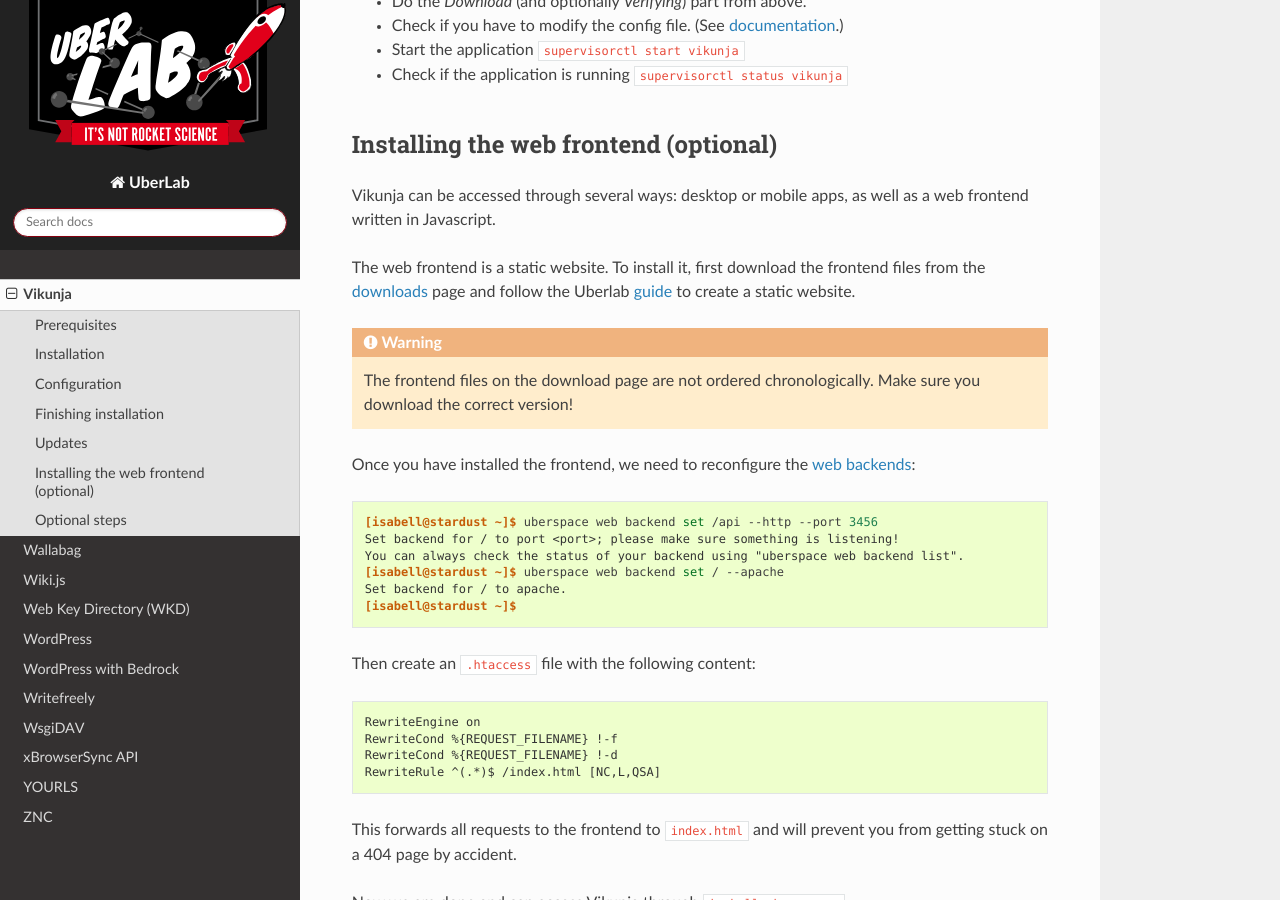
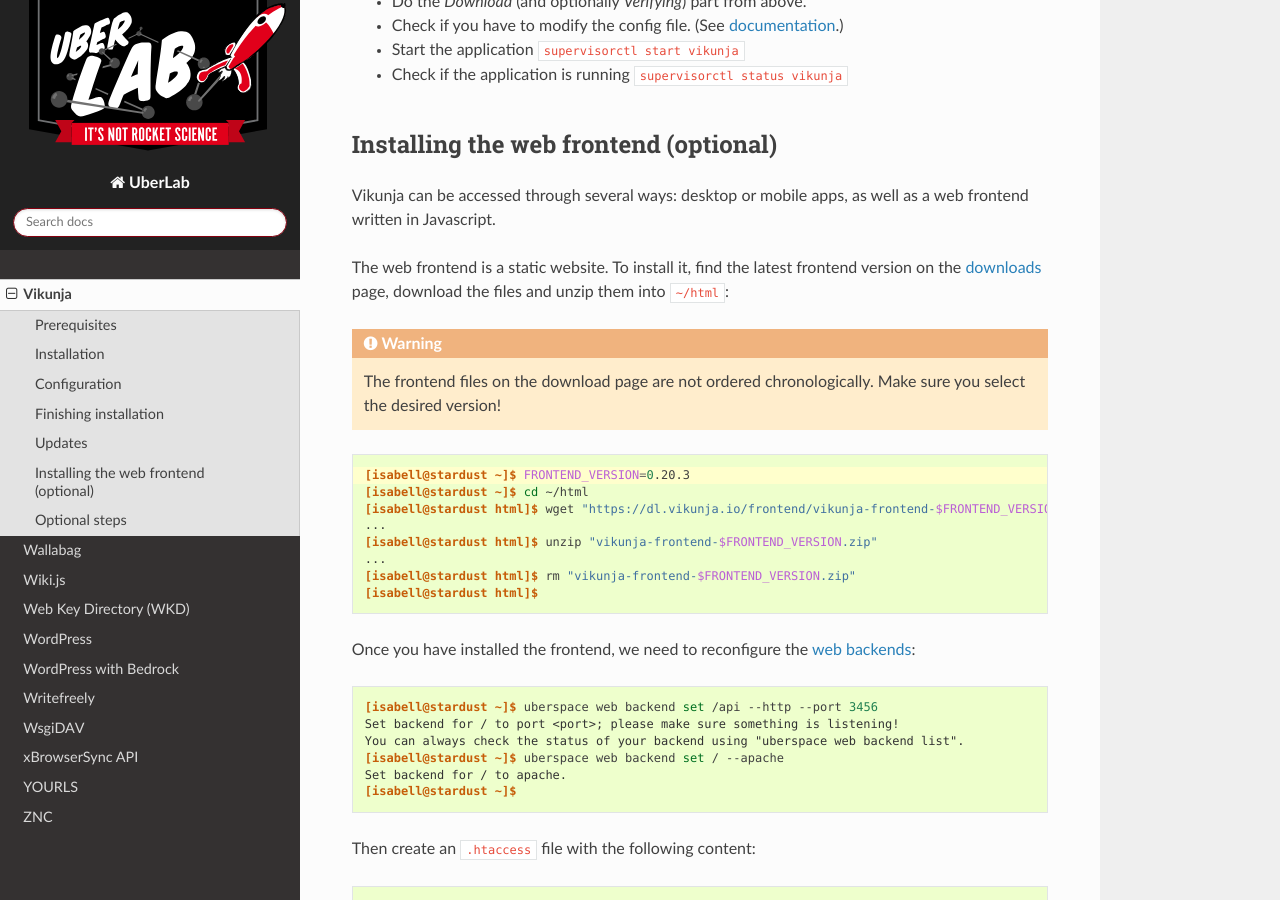
Before and after one commit to Uberspace/lab, a Sphinx documentation site: the page built from source/guide_vikunja.rst, in a window 1280 px wide and 900 px high, scrolled down 5665 px. Built offline with Sphinx 7.4.7 and the Read the Docs theme 2.0.0, drawn with Linux system fonts in a browser that asks for light colours.

Commit message:
Include explicit instructions for installing the frontend
Co-authored-by: EV21 <EV21@users.noreply.github.com>

```diff
--- a/source/guide_vikunja.rst
+++ b/source/guide_vikunja.rst
@@ -245,9 +245,21 @@
 
 Vikunja can be accessed through several ways: desktop or mobile apps, as well as a web frontend written in Javascript.
 
-The web frontend is a static website. To install it, first download the frontend files from the downloads_ page and follow the Uberlab guide_ to create a static website.
+The web frontend is a static website. To install it, find the latest frontend version on the downloads_ page, download the files and unzip them into ``~/html``:
 
-.. warning:: The frontend files on the download page are not ordered chronologically. Make sure you download the correct version!
+.. warning:: The frontend files on the download page are not ordered chronologically. Make sure you select the desired version!
+
+.. code-block:: console
+  :emphasize-lines: 1
+
+  [isabell@stardust ~]$ FRONTEND_VERSION=0.20.3
+  [isabell@stardust ~]$ cd ~/html
+  [isabell@stardust html]$ wget "https://dl.vikunja.io/frontend/vikunja-frontend-$FRONTEND_VERSION.zip"
+  ...
+  [isabell@stardust html]$ unzip "vikunja-frontend-$FRONTEND_VERSION.zip"
+  ...
+  [isabell@stardust html]$ rm "vikunja-frontend-$FRONTEND_VERSION.zip"
+  [isabell@stardust html]$
 
 Once you have installed the frontend, we need to reconfigure the `web backends <webbackend_>`_:
 
```
